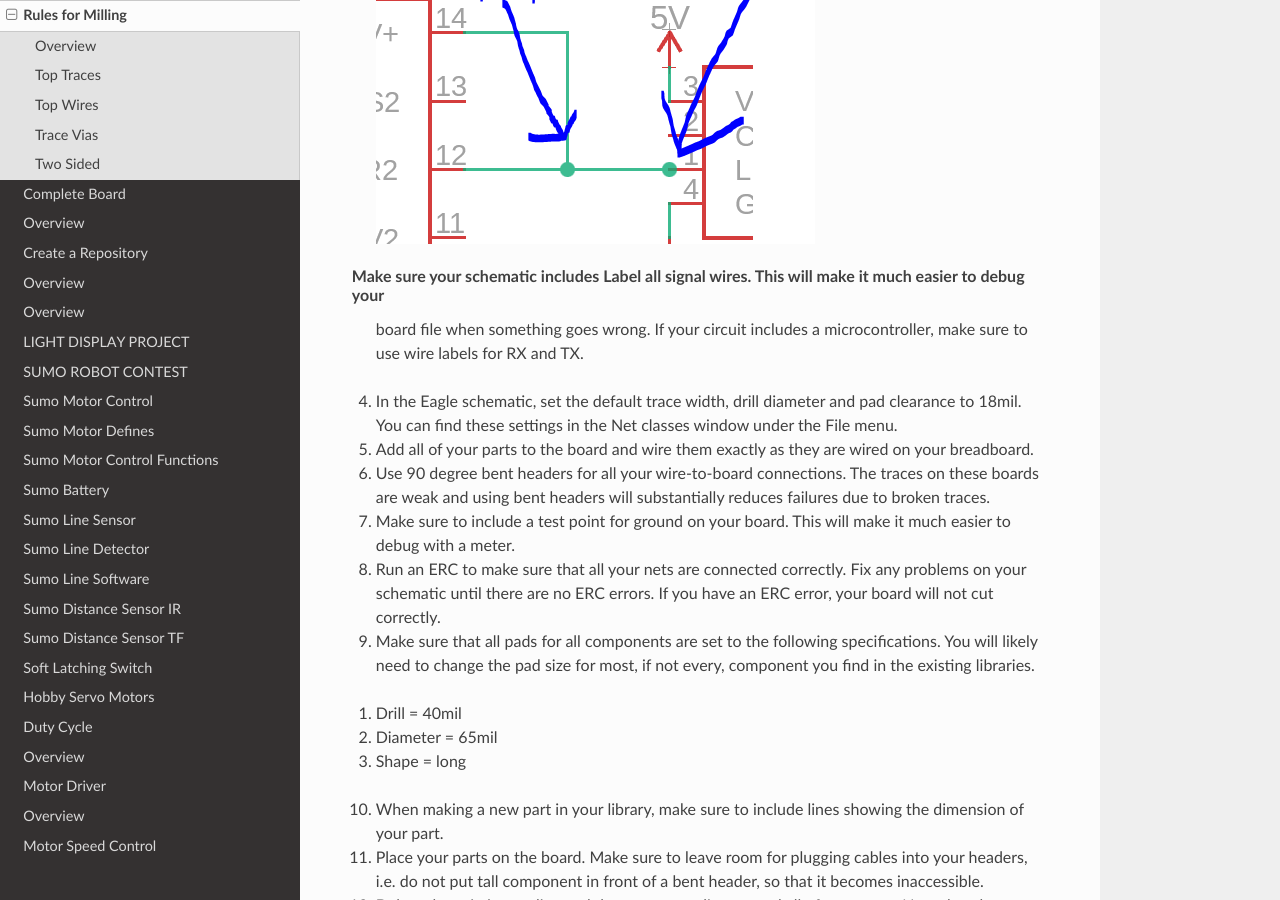
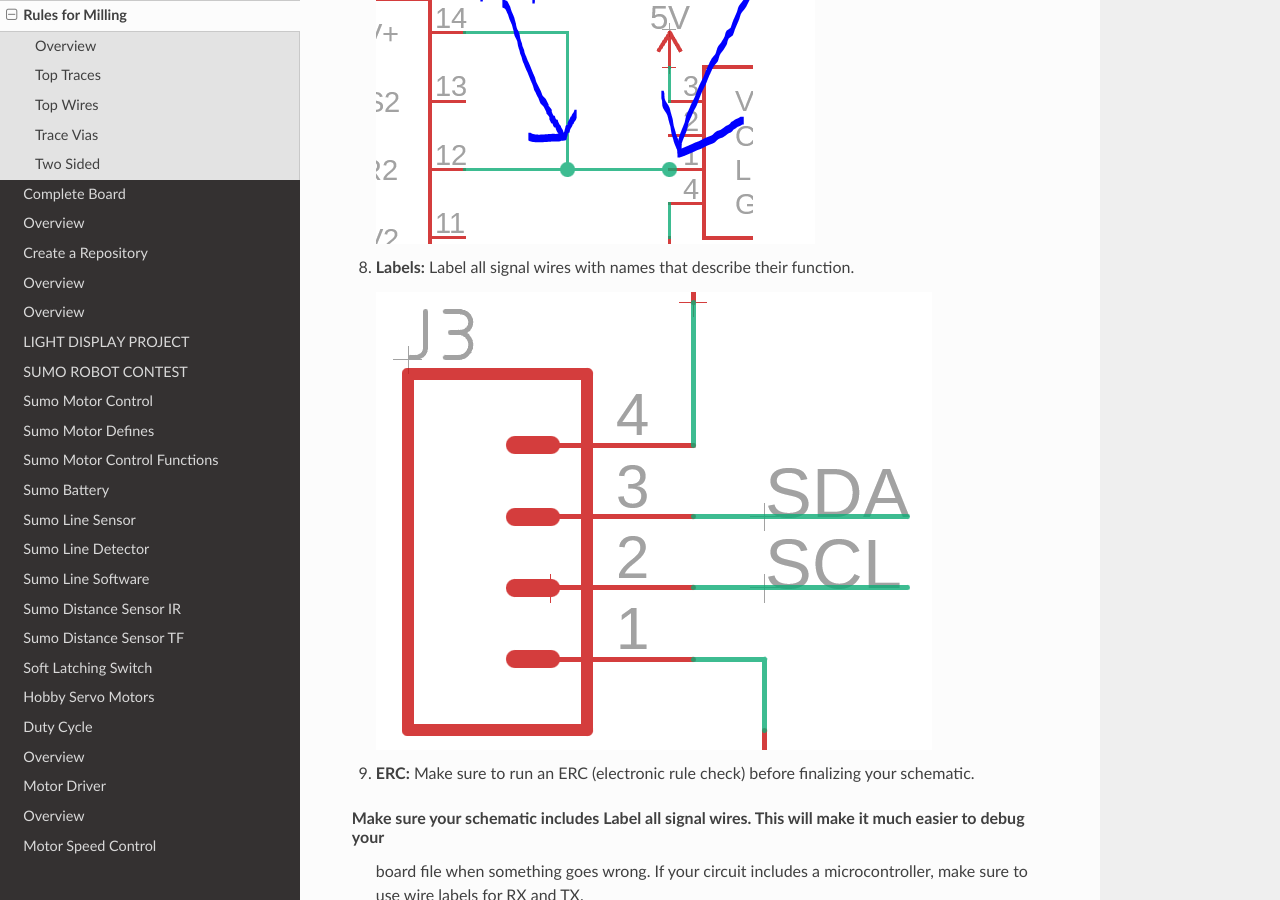
Before and after one commit to maxtkc/mvths-wiki, a Sphinx documentation site: the page built from docs/046-rules-for-milling-boards.rst, in a window 1280 px wide and 900 px high, scrolled down 1797 px. Built offline with Sphinx 7.4.7 and the Read the Docs theme 2.0.0, drawn with Linux system fonts in a browser that asks for light colours; pages that are not in the unit, such as notebooks, are missing from menus.

Commit message:
Update 046-rules-for-milling-boards.rst

```diff
--- a/docs/046-rules-for-milling-boards.rst
+++ b/docs/046-rules-for-milling-boards.rst
@@ -29,6 +29,13 @@ Once you have finished the tutorials, you are ready to design your circuit using
 #. **Junctions:** Junctions should only exist between two connected wires. Never on a single wire or at a pin.
 
    .. figure:: images/junctions.PNG
+
+#. **Labels:** Label all signal wires with names that describe their function.
+
+   .. figure:: images/labelwires.PNG
+
+#. **ERC:** Make sure to run an ERC (electronic rule check) before finalizing your schematic.
+
 
 Make sure your schematic includes Label all signal wires. This will make it much easier to debug your
    board file when something goes wrong. If your circuit includes a
```
